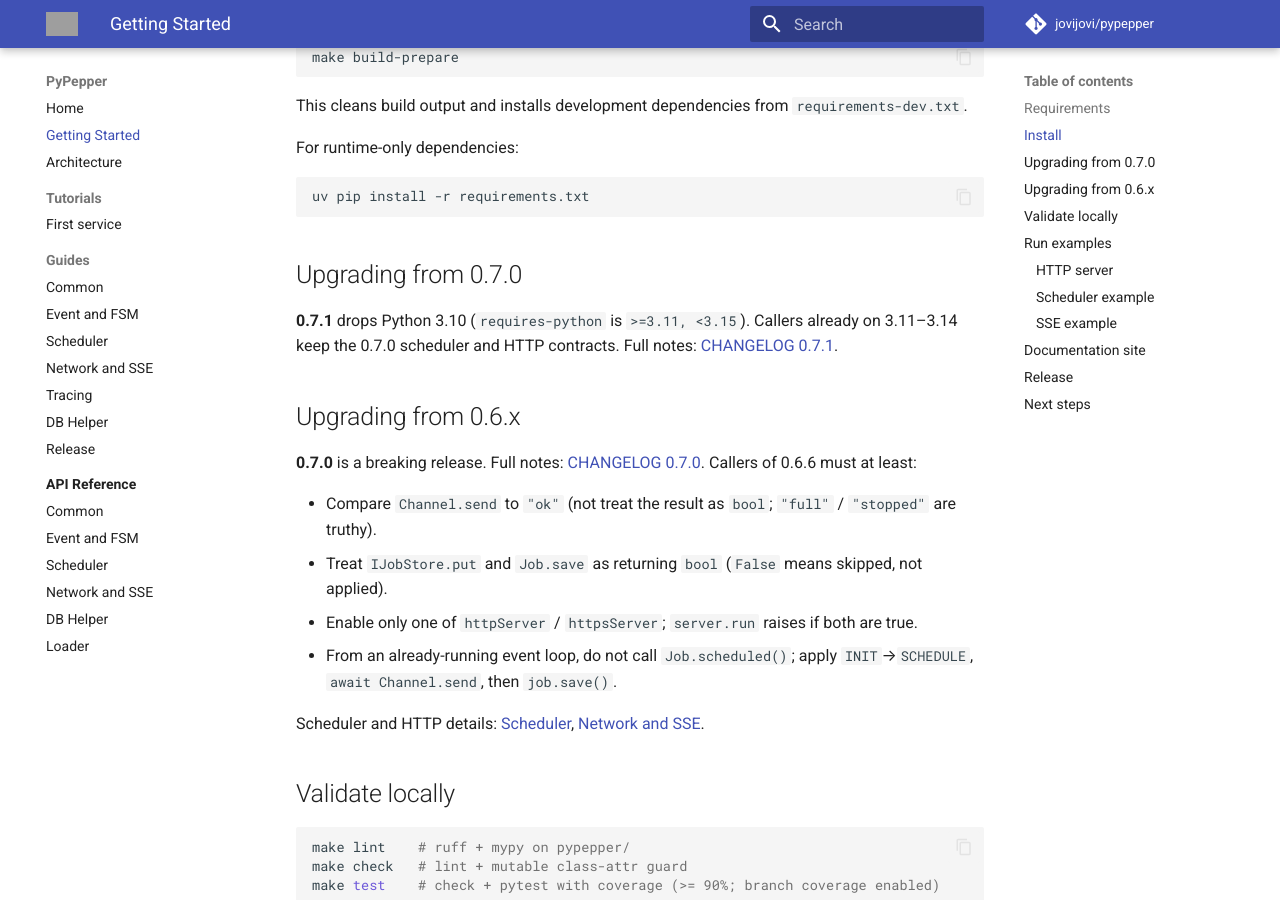
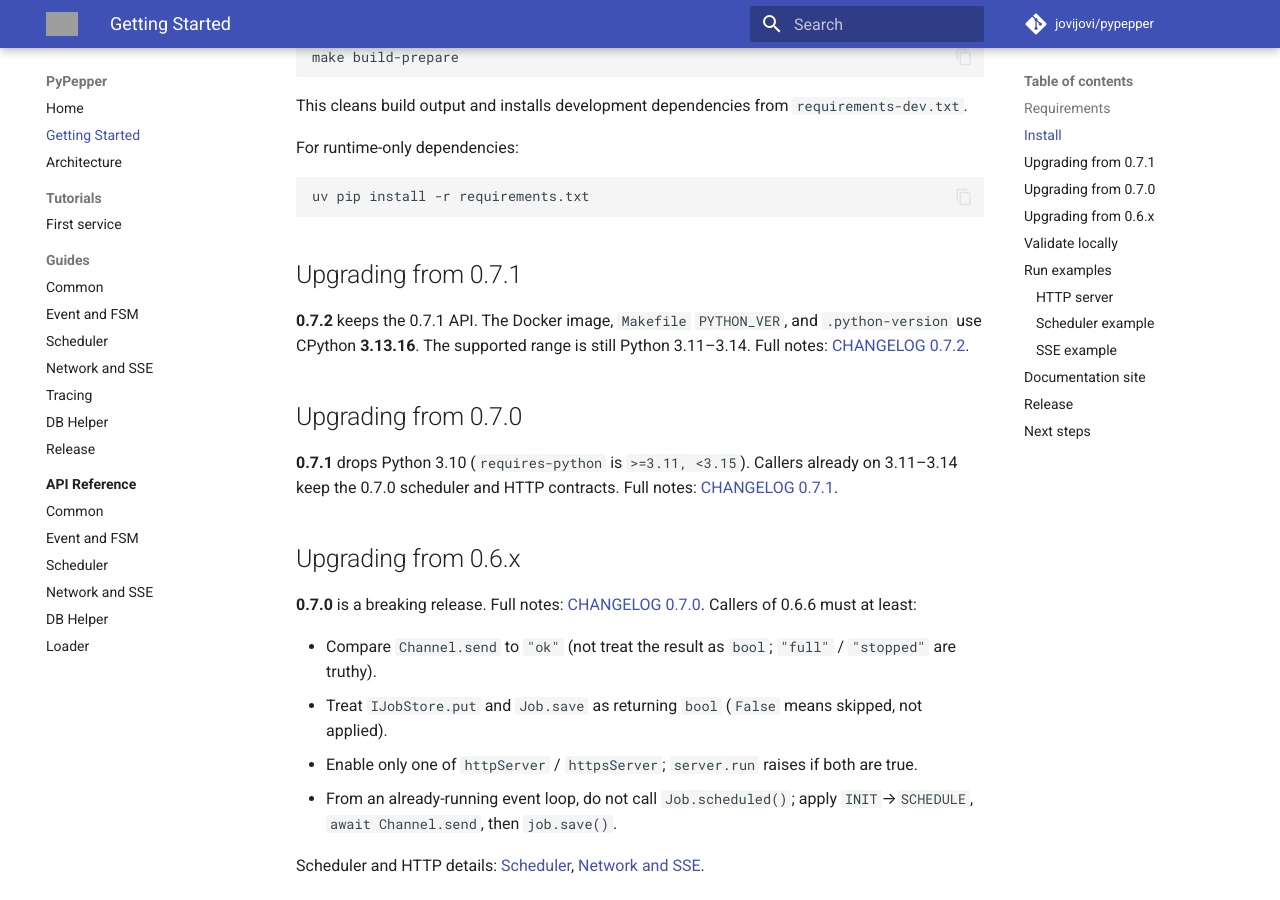
Before and after one commit to jovijovi/pypepper, an MkDocs documentation site: the page built from docs/getting-started.md, in a window 1280 px wide and 900 px high, scrolled down 377 px. Built offline with MkDocs 1.6.1 and Material for MkDocs 9.7.7, drawn with Linux system fonts in a browser that asks for light colours; comment, search, counter and statistics services are not loaded; grey boxes are pictures that could not be loaded.

Commit message:
docs: record 0.7.2 and the Python 3.13.16 image pin

````diff
--- a/docs/getting-started.md
+++ b/docs/getting-started.md
@@ -19,6 +19,10 @@ For runtime-only dependencies:
 ```shell
 uv pip install -r requirements.txt
 ```
+
+## Upgrading from 0.7.1
+
+**0.7.2** keeps the 0.7.1 API. The Docker image, `Makefile` `PYTHON_VER`, and `.python-version` use CPython **3.13.16**. The supported range is still Python 3.11–3.14. Full notes: [CHANGELOG 0.7.2](https://github.com/jovijovi/pypepper/blob/main/CHANGELOG.md#072).
 
 ## Upgrading from 0.7.0
 
--- a/docs/guides/release.md
+++ b/docs/guides/release.md
@@ -34,7 +34,7 @@ git tag vX.Y.Z
 git push origin vX.Y.Z
 ```
 
-Example: if `pyproject.toml` has `version = "0.7.1"`, the tag must be `v0.7.1`.
+Example: if `pyproject.toml` has `version = "0.7.2"`, the tag must be `v0.7.2`.
 
 4. Watch **Actions → Publish to PyPI**. The workflow runs lint/docs on Python 3.13, then pretest on **Python 3.11 and 3.14** (sample ends of the supported range); build/upload stays on 3.13. A failing pretest or a tag/`pyproject.toml` version mismatch blocks upload.
 5. Confirm the version on [https://pypi.org/project/pypepper/](https://pypi.org/project/pypepper/).
````
Also changed, not shown: CHANGELOG.md (+7 -0 lines), docs/index.md (+1 -1 lines).
